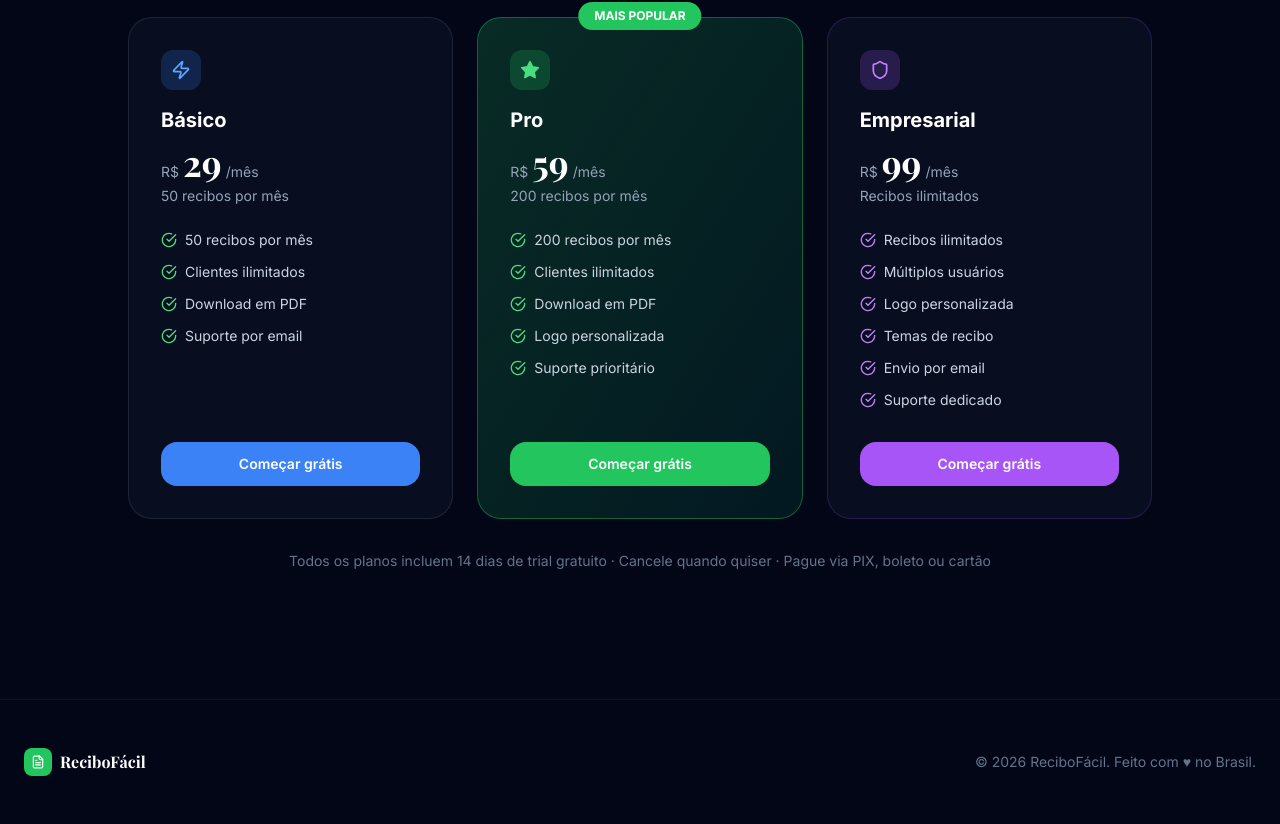
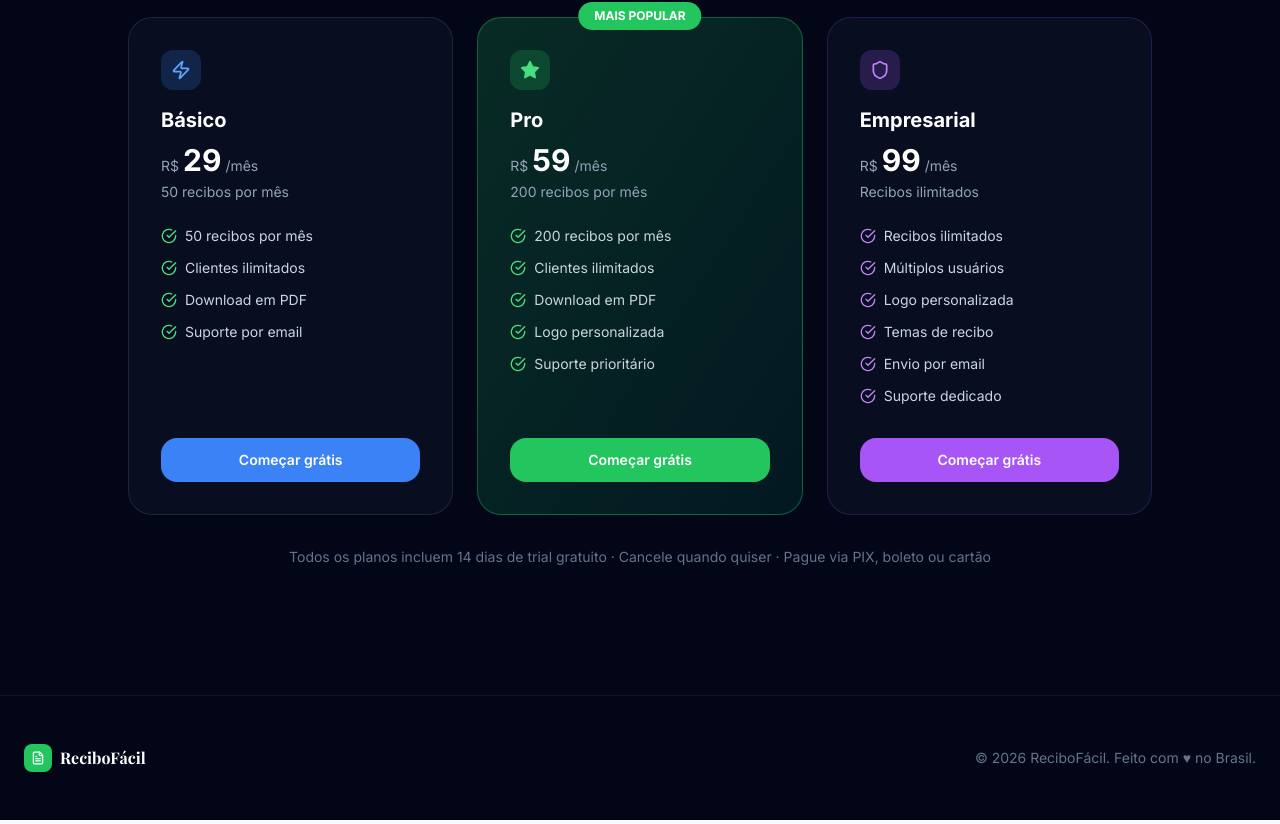
Before and after one commit to hleonardo19832/reciboss, a Next.js app: page / in a window 1280 px wide. Shown: the part 2632-3456 px from the top of the page. Built offline with nearby package versions, Linux system fonts and the light colour scheme; a web font is replaced by a local one.

Commit message:
Update page.tsx

```diff
--- a/src/app/page.tsx
+++ b/src/app/page.tsx
@@ -281,7 +281,7 @@ export default function HomePage() {
                 <h3 className="text-white font-bold text-xl mb-1">Básico</h3>
                 <div className="flex items-baseline gap-1 mt-2">
                   <span className="text-slate-400 text-sm">R$</span>
-                  <span className="text-4xl font-bold text-white font-display">29</span>
+                  <span className="text-3xl font-bold text-white">29</span>
                   <span className="text-slate-400 text-sm">/mês</span>
                 </div>
                 <p className="text-slate-400 text-sm mt-1">50 recibos por mês</p>
@@ -310,7 +310,7 @@ export default function HomePage() {
                 <h3 className="text-white font-bold text-xl mb-1">Pro</h3>
                 <div className="flex items-baseline gap-1 mt-2">
                   <span className="text-slate-400 text-sm">R$</span>
-                  <span className="text-4xl font-bold text-white font-display">59</span>
+                  <span className="text-3xl font-bold text-white">59</span>
                   <span className="text-slate-400 text-sm">/mês</span>
                 </div>
                 <p className="text-slate-400 text-sm mt-1">200 recibos por mês</p>
@@ -336,7 +336,7 @@ export default function HomePage() {
                 <h3 className="text-white font-bold text-xl mb-1">Empresarial</h3>
                 <div className="flex items-baseline gap-1 mt-2">
                   <span className="text-slate-400 text-sm">R$</span>
-                  <span className="text-4xl font-bold text-white font-display">99</span>
+                  <span className="text-3xl font-bold text-white">99</span>
                   <span className="text-slate-400 text-sm">/mês</span>
                 </div>
                 <p className="text-slate-400 text-sm mt-1">Recibos ilimitados</p>
```
